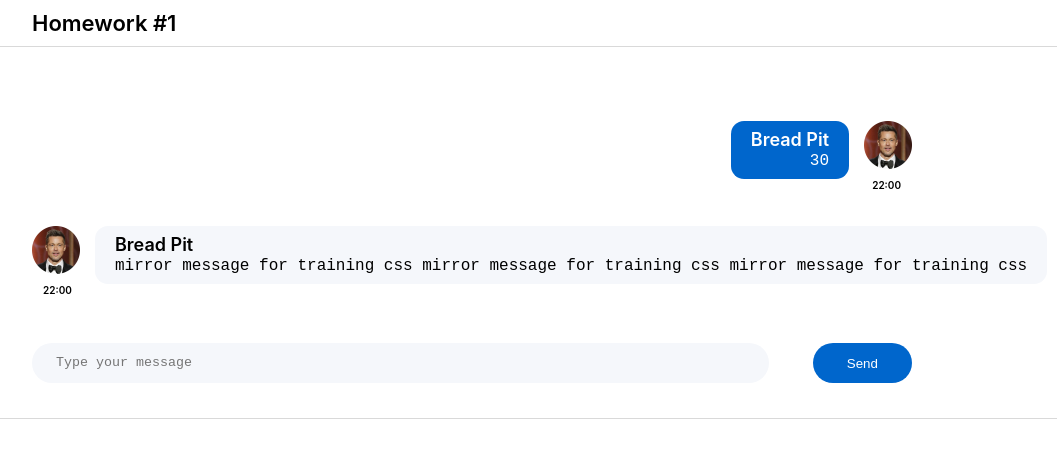
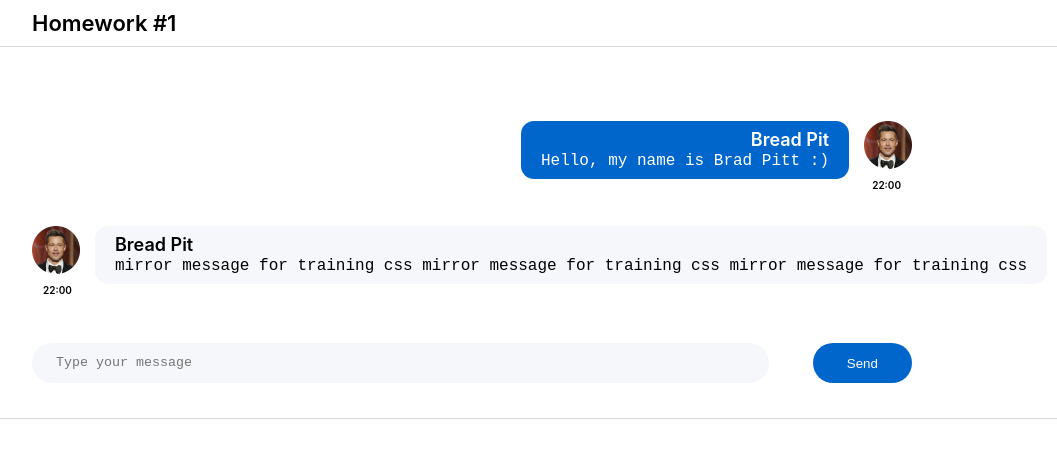
Before and after one commit to Alexmiroha/homework-IT-incubator, a React (Create React App) app: page / in a window 1280 px wide. Shown: the top 458 px of the page, without its empty margins (168-1225 px from the left). Built offline with nearby package versions, Linux system fonts and the light colour scheme.

Commit message:
was fixed problem with message

```diff
--- a/package.json
+++ b/package.json
@@ -1,6 +1,6 @@
 {
   "name": "hws2",
-  "homepage": "http://IgnatZakalinsky.github.io/hws2",
+  "homepage": "http://alexmiroha.github.io/homework-IT-incubator",
   "version": "0.1.0",
   "private": true,
   "dependencies": {
--- a/src/s2-homeworks/hw01/message/Message.tsx
+++ b/src/s2-homeworks/hw01/message/Message.tsx
@@ -25,7 +25,7 @@ const Message = (props: MessagePropsType) => {
                     </div>
                     <pre id={'hw1-text-' + props.message.id} className={s.messageText}>
                         {/*создаёт студент*/}
-                        {props.message.message.text.length? props.message.message.text.length : '     '}
+                        {props.message.message.text.length? props.message.message.text : '     '}
                         {/**/}
                     </pre>
                 </div>
```
